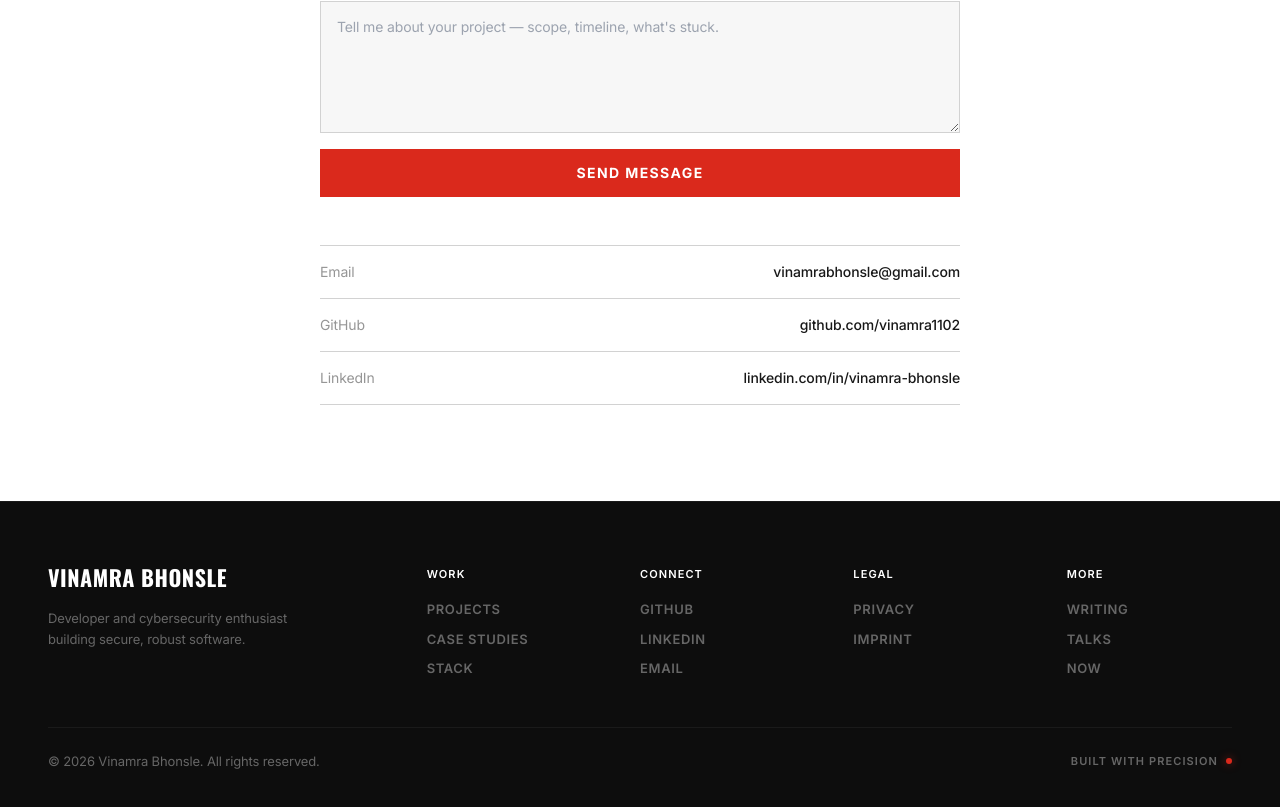
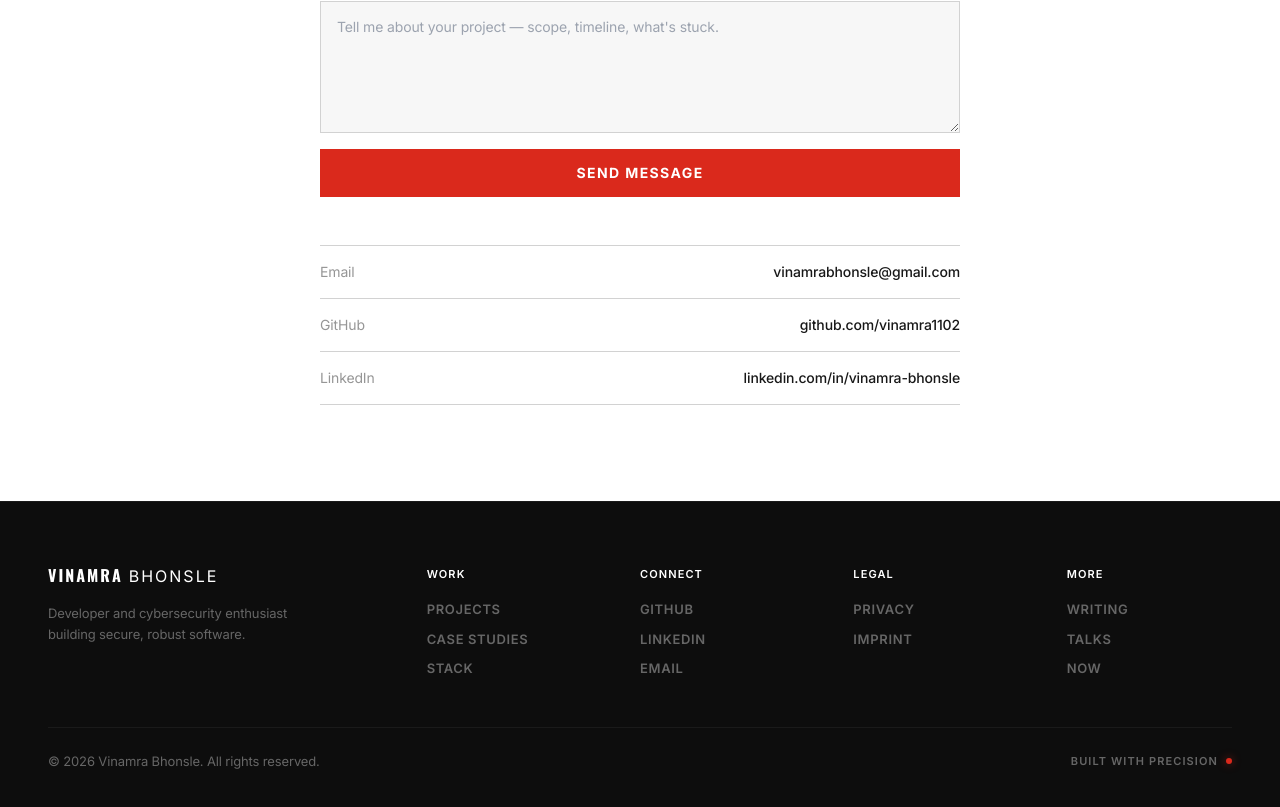
Before and after one commit to vinamra1102/portfolio, a Next.js app: page / in a window 1280 px wide. Shown: the part 5001-5808 px from the top of the page. Built offline with nearby package versions, Linux system fonts and the light colour scheme.

Commit message:
style: footer logo mixed font — Oswald 700 + Inter 400

```diff
--- a/components/Footer.tsx
+++ b/components/Footer.tsx
@@ -41,8 +41,9 @@ export default function Footer() {
       <div className="mx-auto max-w-7xl">
         <div className="grid grid-cols-[2fr_1fr_1fr_1fr_1fr] gap-12 max-lg:grid-cols-3 max-md:grid-cols-2">
           <div className="max-lg:col-span-full">
-            <a href="#hero" className="font-display text-[22px] font-black uppercase leading-none tracking-[0.5px] text-white">
-              VINAMRA BHONSLE
+            <a href="#hero" className="inline-flex items-baseline leading-none text-white">
+              <span className="font-display text-[16px] font-bold uppercase tracking-[2px]">VINAMRA</span>
+              <span className="ml-[6px] font-sans text-[16px] font-normal tracking-[2px]">BHONSLE</span>
             </a>
             <p className="mt-4 max-w-[280px] text-[13px] leading-relaxed text-muted">
               Developer and cybersecurity enthusiast building secure, robust
```
